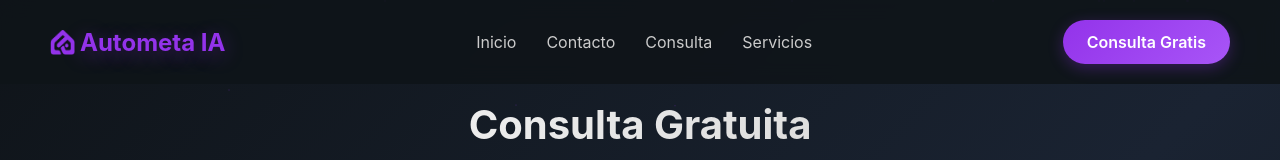
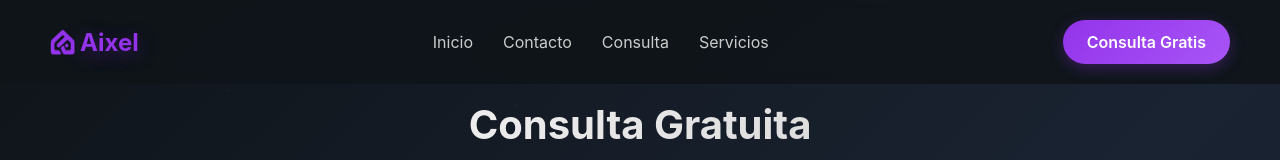
Before and after one commit to polvalles-ia/aixel, a plain HTML site: page consulta.html in a window 1280 px wide. Shown: the top 160 px of the page. Drawn offline with Linux system fonts and the light colour scheme.

Commit message:
Update consulta.html

```diff
--- a/consulta.html
+++ b/consulta.html
@@ -3,7 +3,7 @@
 <head>
   <meta charset="UTF-8">
   <meta name="viewport" content="width=device-width, initial-scale=1.0">
-  <title>Consulta Gratuita - Autometa IA</title>
+  <title>Consulta Gratuita - Aixel</title>
   <link rel="stylesheet" href="css/styles.css">
   <link rel="icon" type="image/png" href="img/logo.png">
 </head>
@@ -15,7 +15,7 @@
     <div class="nav-container">
       <a href="index.html" class="logo">
         <img src="img/logo.png" alt="Autometa IA Logo" class="logo-img">
-        Autometa IA
+        Aixel
       </a>
       <ul class="nav-links">
         <li><a href="index.html">Inicio</a></li>
```
